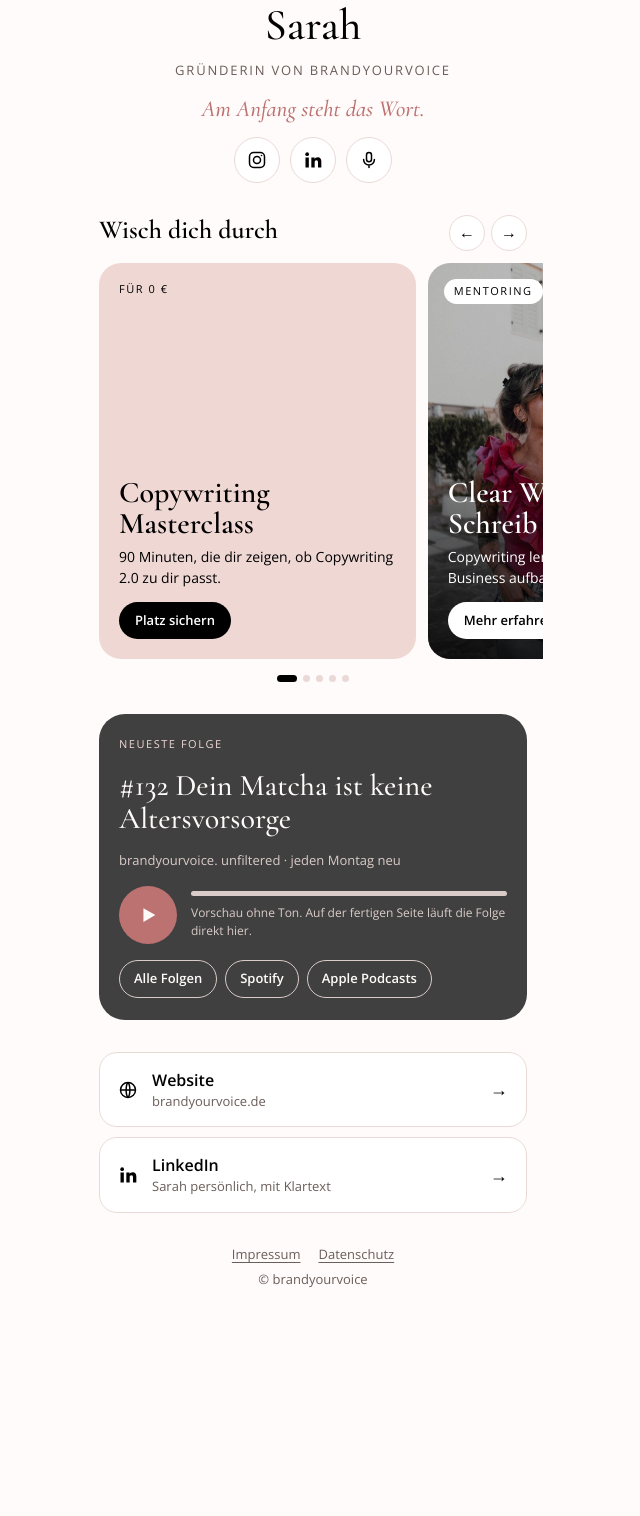
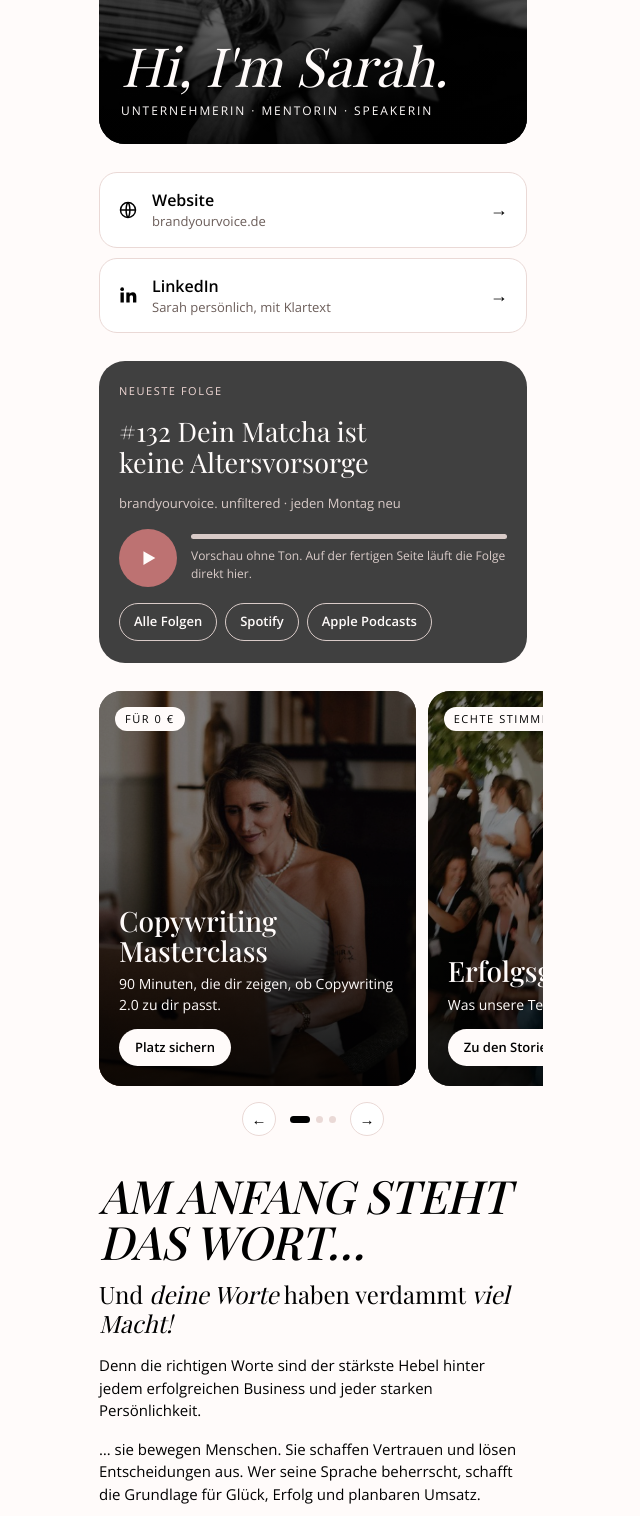
Before and after one commit to julezbc/sarahxjulez, a plain HTML site: page marketing/link-in-bio/index.html in a window 1280 px wide. Shown: the part 415-1931 px from the top of the page, without its empty margins (327-967 px from the left). Before the commit the page ends 1749 px from the top, so only its background shows below. Drawn offline with nearby package versions, Linux system fonts and the light colour scheme; a web font is replaced by a local one.

Commit message:
Link-in-Bio-Entwurf: neues Startbild, neue Reihenfolge, Leitsatz am Ende (Sarah)
Co-Authored-By: Claude Fable 5.2 <noreply@anthropic.com>
Claude-Session: https://claude.ai/code/session_01Gaa4FSq8VdLtQGNn2eb1LN

```diff
--- a/marketing/link-in-bio/index.html
+++ b/marketing/link-in-bio/index.html
@@ -1,8 +1,8 @@
 <title>brandyourvoice Link in Bio</title>
 <meta name="claude:viewport-fit-sides" content="cover">
-<link rel="stylesheet" href="https://fonts.googleapis.com/css2?family=Cormorant+Garamond:ital,wght@0,500;0,600;1,500&family=Open+Sans:wght@300;400;600&display=swap">
+<link rel="stylesheet" href="https://fonts.googleapis.com/css2?family=Playfair+Display:ital,wght@0,400;0,500;1,400;1,500&family=Open+Sans:wght@300;400;600&display=swap">
 <style>
-  /* Layout: eine schmale Handy-Spalte. Foto im Bogen, Kacheln zum Wischen, ein anthrazitfarbener Podcast-Block als einziger lauter Moment. */
+  /* Layout: eine schmale Handy-Spalte. Schwarz-Weiß-Foto mit Schrift darauf, Links, Podcast, Foto-Kacheln zum Wischen, zum Schluss der Leitsatz. */
   :root {
     --grund: #fffbfa;       /* Hintergrund */
     --papier: #ffffff;
@@ -15,7 +15,8 @@
     --auf-dunkel: #fffbfa;
     --auf-dunkel-leise: #d9cbc8;
     --linie: #ead9d6;
-    --display: "Cormorant Garamond", "Iowan Old Style", Georgia, serif;
+    --schleier: rgba(0, 0, 0, .42);   /* dunkelt Fotos ab, damit die Schrift lesbar ist */
+    --display: "Playfair Display", "Didot", "Bodoni MT", Georgia, serif;
     --text: "Open Sans", "Segoe UI", Helvetica, Arial, sans-serif;
     --rand: max(16px, env(safe-area-inset-left, 0px));
     --rand-r: max(16px, env(safe-area-inset-right, 0px));
@@ -24,53 +25,31 @@
   body { background: var(--grund); color: var(--tinte); font-family: var(--text); font-size: 16px; line-height: 1.5; }
   a { color: inherit; text-decoration: none; }
   a:focus-visible, button:focus-visible { outline: 3px solid var(--rot); outline-offset: 3px; border-radius: 12px; }
-  .seite { max-width: 460px; margin: 0 auto; padding-block: 20px 36px; display: flex; flex-direction: column; gap: 32px; }
+  .seite { max-width: 460px; margin: 0 auto; padding-block: 16px 36px; display: flex; flex-direction: column; gap: 28px; }
   .g { padding-left: var(--rand); padding-right: var(--rand-r); }
 
-  /* Kopf */
-  .kopf { display: flex; flex-direction: column; align-items: center; gap: 14px; text-align: center; }
-  .entwurf { align-self: flex-end; font-size: 11px; letter-spacing: .12em; text-transform: uppercase; background: var(--rose); padding: 4px 10px; border-radius: 99px; }
-  .bogen { width: 62%; aspect-ratio: 4 / 5; max-width: 100%; border-radius: 999px 999px 18px 18px; overflow: hidden; background: var(--rose); }
-  .bogen img { width: 100%; height: 100%; object-fit: cover; object-position: 50% 30%; display: block; }
-  h1 { font-family: var(--display); font-weight: 500; font-size: 44px; line-height: 1; margin: 6px 0 0; }
-  .rolle { font-size: 13px; letter-spacing: .14em; text-transform: uppercase; color: var(--tinte-leise); margin: 0; }
-  .satz { font-family: var(--display); font-style: italic; font-size: 23px; line-height: 1.25; margin: 0; max-width: 18em; text-wrap: balance; color: var(--rot); }
-  .kanaele { display: flex; gap: 10px; }
-  .kanaele a { width: 46px; height: 46px; border-radius: 50%; background: var(--papier); border: 1px solid var(--linie); display: grid; place-items: center; }
-  .kanaele svg { width: 20px; height: 20px; }
+  /* Startbild */
+  .start { position: relative; aspect-ratio: 4 / 5; max-width: 100%; border-radius: 26px; overflow: hidden; background: var(--anthrazit); color: var(--auf-dunkel); display: flex; flex-direction: column; justify-content: flex-end; padding: 24px 22px; }
+  .start img { position: absolute; inset: 0; width: 100%; height: 100%; object-fit: cover; object-position: 50% 18%; }
+  .start::after { content: ""; position: absolute; inset: 45% 0 0; background: linear-gradient(to bottom, transparent, var(--tinte)); opacity: .85; }
+  .start > *:not(img) { position: relative; z-index: 1; }
+  .entwurf { position: absolute !important; top: 14px; right: 14px; font-size: 11px; letter-spacing: .12em; text-transform: uppercase; background: var(--rose); color: var(--tinte); padding: 4px 10px; border-radius: 99px; }
+  h1 { font-family: var(--display); font-style: italic; font-weight: 400; font-size: clamp(40px, 12vw, 54px); line-height: 1; margin: 0 0 10px; }
+  .rolle { font-size: 12px; letter-spacing: .16em; text-transform: uppercase; margin: 0; }
 
-  /* Kacheln zum Wischen */
-  .abschnitt-kopf { display: flex; justify-content: space-between; align-items: baseline; margin-bottom: 12px; }
-  h2 { font-family: var(--display); font-weight: 600; font-size: 26px; line-height: 1.1; margin: 0; }
-  .pfeile { display: flex; gap: 6px; }
-  .pfeile button { width: 36px; height: 36px; border-radius: 50%; border: 1px solid var(--linie); background: var(--papier); color: var(--tinte); font-size: 16px; cursor: pointer; }
-  .band { display: flex; gap: 12px; overflow-x: auto; scroll-snap-type: x mandatory; scroll-padding-left: var(--rand); padding-left: var(--rand); padding-right: var(--rand-r); padding-bottom: 4px; scrollbar-width: none; }
-  .band::-webkit-scrollbar { display: none; }
-  .kachel { flex: 0 0 74%; aspect-ratio: 4 / 5; scroll-snap-align: start; border-radius: 22px; padding: 20px; display: flex; flex-direction: column; justify-content: flex-end; gap: 8px; position: relative; overflow: hidden; color: var(--tinte); }
-  .kachel .marke { position: absolute; top: 18px; left: 20px; font-size: 11px; letter-spacing: .14em; text-transform: uppercase; }
-  .kachel h3 { font-family: var(--display); font-weight: 600; font-size: 30px; line-height: 1.02; margin: 0; text-wrap: balance; }
-  .kachel p { margin: 0; font-size: 14px; line-height: 1.45; }
-  .kachel .los { margin-top: 6px; align-self: flex-start; font-size: 13px; font-weight: 600; background: var(--tinte); color: var(--papier); padding: 9px 16px; border-radius: 99px; }
-  .k-rose { background: var(--rose); }
-  .k-anthrazit { background: var(--anthrazit); }
-  .k-braun { background: var(--braun); }
-  .k-dunkel { color: var(--auf-dunkel); }
-  .k-dunkel p { font-size: 15px; }
-  .k-dunkel .los { background: var(--grund); color: var(--tinte); }
-  .k-foto { color: var(--papier); }
-  .k-foto img { position: absolute; inset: 0; width: 100%; height: 100%; object-fit: cover; }
-  .k-foto::after { content: ""; position: absolute; inset: 35% 0 0; background: linear-gradient(to bottom, transparent, var(--tinte)); opacity: .82; }
-  .k-foto > *:not(img) { position: relative; z-index: 1; }
-  .k-foto .marke { position: absolute; background: var(--papier); color: var(--tinte); padding: 4px 10px; border-radius: 99px; top: 16px; left: 16px; }
-  .k-foto .los { background: var(--papier); color: var(--tinte); }
-  .punkte { display: flex; justify-content: center; gap: 6px; margin-top: 12px; }
-  .punkte span { width: 7px; height: 7px; border-radius: 50%; background: var(--linie); transition: width .2s, background .2s; }
-  .punkte span.an { width: 20px; border-radius: 99px; background: var(--tinte); }
+  /* Links */
+  .links { display: flex; flex-direction: column; gap: 10px; }
+  .links a { display: flex; align-items: center; gap: 14px; background: var(--papier); border: 1px solid var(--linie); border-radius: 18px; padding: 15px 18px; }
+  .links svg { width: 20px; height: 20px; flex: none; }
+  .links b { font-weight: 600; display: block; }
+  .links small { color: var(--tinte-leise); font-size: 13px; }
+  .links .pf { margin-left: auto; font-size: 18px; }
+  .links span { min-width: 0; }
 
   /* Podcast */
   .podcast { background: var(--anthrazit); color: var(--auf-dunkel); border-radius: 26px; padding: 22px 20px; display: flex; flex-direction: column; gap: 16px; }
   .podcast .auge { font-size: 11px; letter-spacing: .14em; text-transform: uppercase; color: var(--rose); margin: 0; }
-  .podcast h2 { font-size: 30px; font-weight: 500; }
+  .podcast h2 { font-family: var(--display); font-size: 27px; font-weight: 400; line-height: 1.15; margin: 0; text-wrap: balance; }
   .podcast .show { margin: 0; font-size: 13px; color: var(--auf-dunkel-leise); }
   .spieler { display: flex; align-items: center; gap: 14px; }
   .play { flex: none; width: 58px; height: 58px; border-radius: 50%; border: 0; background: var(--rot); color: var(--auf-dunkel); cursor: pointer; display: grid; place-items: center; }
@@ -82,86 +61,59 @@
   .wo { display: flex; flex-wrap: wrap; gap: 8px; }
   .wo a { font-size: 13px; font-weight: 600; border: 1px solid var(--auf-dunkel-leise); padding: 8px 14px; border-radius: 99px; }
 
-  /* Links */
-  .links { display: flex; flex-direction: column; gap: 10px; }
-  .links a { display: flex; align-items: center; gap: 14px; background: var(--papier); border: 1px solid var(--linie); border-radius: 18px; padding: 15px 18px; }
-  .links svg { width: 20px; height: 20px; flex: none; }
-  .links b { font-weight: 600; display: block; }
-  .links small { color: var(--tinte-leise); font-size: 13px; }
-  .links .pf { margin-left: auto; font-size: 18px; }
-  .links span { min-width: 0; }
+  /* Kacheln zum Wischen */
+  .band { display: flex; gap: 12px; overflow-x: auto; scroll-snap-type: x mandatory; scroll-padding-left: var(--rand); padding-left: var(--rand); padding-right: var(--rand-r); padding-bottom: 4px; scrollbar-width: none; }
+  .band::-webkit-scrollbar { display: none; }
+  .kachel { flex: 0 0 74%; aspect-ratio: 4 / 5; scroll-snap-align: start; border-radius: 22px; padding: 20px; display: flex; flex-direction: column; justify-content: flex-end; gap: 8px; position: relative; overflow: hidden; background: var(--anthrazit); color: var(--auf-dunkel); }
+  .kachel img { position: absolute; inset: 0; width: 100%; height: 100%; object-fit: cover; }
+  .kachel::before { content: ""; position: absolute; inset: 0; background: var(--schleier); z-index: 1; }
+  .kachel::after { content: ""; position: absolute; inset: 40% 0 0; background: linear-gradient(to bottom, transparent, var(--tinte)); opacity: .8; z-index: 1; }
+  .kachel > *:not(img) { position: relative; z-index: 2; }
+  .kachel .marke { position: absolute; top: 16px; left: 16px; font-size: 11px; letter-spacing: .14em; text-transform: uppercase; background: var(--grund); color: var(--tinte); padding: 4px 10px; border-radius: 99px; }
+  .kachel h3 { font-family: var(--display); font-weight: 500; font-size: 28px; line-height: 1.08; margin: 0; text-wrap: balance; }
+  .kachel p { margin: 0; font-size: 14px; line-height: 1.45; }
+  .kachel .los { margin-top: 6px; align-self: flex-start; font-size: 13px; font-weight: 600; background: var(--grund); color: var(--tinte); padding: 9px 16px; border-radius: 99px; }
+  .steuer { display: flex; justify-content: center; align-items: center; gap: 14px; margin-top: 12px; }
+  .steuer button { width: 34px; height: 34px; border-radius: 50%; border: 1px solid var(--linie); background: var(--papier); color: var(--tinte); font-size: 15px; cursor: pointer; }
+  .punkte { display: flex; gap: 6px; }
+  .punkte span { width: 7px; height: 7px; border-radius: 50%; background: var(--linie); transition: width .2s, background .2s; }
+  .punkte span.an { width: 20px; border-radius: 99px; background: var(--tinte); }
 
-  footer { text-align: center; font-size: 13px; color: var(--tinte-leise); display: flex; flex-direction: column; gap: 6px; }
+  /* Leitsatz */
+  .leitsatz { display: flex; flex-direction: column; gap: 16px; padding-block: 8px; }
+  .leitsatz h2 { font-family: var(--display); font-style: italic; font-weight: 500; text-transform: uppercase; font-size: clamp(34px, 10.5vw, 46px); line-height: 1; letter-spacing: -.01em; margin: 0; }
+  .leitsatz .zweite { font-family: var(--display); font-size: 24px; line-height: 1.2; margin: 0; }
+  .leitsatz p { margin: 0; font-size: 15px; max-width: 34em; }
+
+  footer { text-align: center; font-size: 13px; color: var(--tinte-leise); display: flex; flex-direction: column; gap: 6px; border-top: 1px solid var(--linie); padding-top: 20px; }
   footer nav { display: flex; justify-content: center; gap: 18px; }
   footer a { text-decoration: underline; text-underline-offset: 3px; }
-  @media (prefers-reduced-motion: reduce) { .band { scroll-behavior: auto; } .punkte span { transition: none; } }
+  @media (prefers-reduced-motion: reduce) { .punkte span { transition: none; } }
 </style>
 
 <main class="seite">
 
-  <header class="kopf g">
-    <span class="entwurf">Entwurf</span>
-    <div class="bogen"><img src="img/sarah-lachend.jpg" alt="Sarah sitzt lachend auf einem Sofa"></div>
-    <h1>Sarah</h1>
-    <p class="rolle">Gründerin von brandyourvoice</p>
-    <p class="satz">Am Anfang steht das Wort.</p>
-    <nav class="kanaele" aria-label="Kanäle">
-      <a href="https://www.instagram.com/brandyourvoice/" target="_blank" rel="noopener" aria-label="Instagram">
-        <svg viewBox="0 0 24 24" fill="none" stroke="currentColor" stroke-width="1.8"><rect x="3" y="3" width="18" height="18" rx="5"/><circle cx="12" cy="12" r="4.2"/><circle cx="17.4" cy="6.6" r="1" fill="currentColor" stroke="none"/></svg>
-      </a>
-      <a href="https://www.linkedin.com/in/brandyourvoice-sarah/" target="_blank" rel="noopener" aria-label="LinkedIn">
-        <svg viewBox="0 0 24 24" fill="currentColor"><rect x="3" y="9" width="4" height="12"/><circle cx="5" cy="5" r="2.2"/><path d="M10 9h3.8v1.8c.7-1.2 2-2.1 3.9-2.1 3 0 4.3 1.9 4.3 5.2V21h-4v-6.300c0-1.600-.6-2.500-1.900-2.500-1.400 0-2.100 1-2.100 2.600V21h-4z"/></svg>
-      </a>
-      <a href="https://brandyourvoice.de/podcast/" target="_blank" rel="noopener" aria-label="Podcast">
-        <svg viewBox="0 0 24 24" fill="none" stroke="currentColor" stroke-width="1.8" stroke-linecap="round"><rect x="9" y="3" width="6" height="11" rx="3"/><path d="M5.500 11.500a6.500 6.500 0 0 0 13 0M12 18v3"/></svg>
-      </a>
-    </nav>
+  <header class="g">
+    <div class="start">
+      <img src="img/sarah-sw.jpg" alt="Sarah, Porträt in Schwarz-Weiß">
+      <span class="entwurf">Entwurf</span>
+      <h1>Hi, I'm Sarah.</h1>
+      <p class="rolle">Unternehmerin · Mentorin · Speakerin</p>
+    </div>
   </header>
 
-  <section aria-labelledby="t-kacheln">
-    <div class="abschnitt-kopf g">
-      <h2 id="t-kacheln">Wisch dich durch</h2>
-      <div class="pfeile">
-        <button type="button" id="zurueck" aria-label="Vorherige Kachel">←</button>
-        <button type="button" id="weiter" aria-label="Nächste Kachel">→</button>
-      </div>
-    </div>
-    <div class="band" id="band">
-      <a class="kachel k-rose" href="https://brandyourvoice.de/copywriting-masterclass/" target="_blank" rel="noopener">
-        <span class="marke">Für 0 €</span>
-        <h3>Copywriting Masterclass</h3>
-        <p>90 Minuten, die dir zeigen, ob Copywriting 2.0 zu dir passt.</p>
-        <span class="los">Platz sichern</span>
-      </a>
-      <a class="kachel k-foto" href="https://brandyourvoice.de/copywriting-beratung/" target="_blank" rel="noopener">
-        <img src="img/sarah-pink.jpg" alt="">
-        <span class="marke">Mentoring</span>
-        <h3>Clear Words. Schreib dich frei!</h3>
-        <p>Copywriting lernen und dein eigenes Business aufbauen.</p>
-        <span class="los">Mehr erfahren</span>
-      </a>
-      <a class="kachel k-anthrazit k-dunkel" href="https://brandyourvoice.de/brandyourai-warteliste/" target="_blank" rel="noopener">
-        <span class="marke">Warteliste</span>
-        <h3>brandyourAI</h3>
-        <p>KI, die klingt wie du. Nicht wie ein Roboter mit Schreibkrampf.</p>
-        <span class="los">Auf die Warteliste</span>
-      </a>
-      <a class="kachel k-foto" href="https://brandyourvoice.de/erfolgsgeschichten/" target="_blank" rel="noopener">
-        <img src="img/sarah-nische.jpg" alt="">
-        <span class="marke">Echte Stimmen</span>
-        <h3>Erfolgs&shy;geschichten</h3>
-        <p>Was unsere Teilnehmerinnen erzählen.</p>
-        <span class="los">Zu den Stories</span>
-      </a>
-      <a class="kachel k-braun k-dunkel" href="https://brandyourvoice.de/" target="_blank" rel="noopener">
-        <span class="marke">Newsletter</span>
-        <h3>Prosecco-Date</h3>
-        <p>Jeden Sonntag ehrliche Einblicke hinter die Kulissen, direkt in dein Postfach.</p>
-        <span class="los">Anmelden</span>
-      </a>
-    </div>
-    <div class="punkte" id="punkte" aria-hidden="true"></div>
-  </section>
+  <nav class="links g" aria-label="Links">
+    <a href="https://brandyourvoice.de/" target="_blank" rel="noopener">
+      <svg viewBox="0 0 24 24" fill="none" stroke="currentColor" stroke-width="1.8"><circle cx="12" cy="12" r="9"/><path d="M3 12h18M12 3c3 3.200 3 14.800 0 18M12 3c-3 3.200-3 14.800 0 18"/></svg>
+      <span><b>Website</b><small>brandyourvoice.de</small></span>
+      <span class="pf">→</span>
+    </a>
+    <a href="https://www.linkedin.com/in/brandyourvoice-sarah/" target="_blank" rel="noopener">
+      <svg viewBox="0 0 24 24" fill="currentColor"><rect x="3" y="9" width="4" height="12"/><circle cx="5" cy="5" r="2.2"/><path d="M10 9h3.8v1.8c.7-1.2 2-2.1 3.9-2.1 3 0 4.3 1.9 4.3 5.2V21h-4v-6.300c0-1.600-.6-2.500-1.900-2.500-1.400 0-2.100 1-2.100 2.600V21h-4z"/></svg>
+      <span><b>LinkedIn</b><small>Sarah persönlich, mit Klartext</small></span>
+      <span class="pf">→</span>
+    </a>
+  </nav>
 
   <section class="g" aria-labelledby="t-podcast">
     <div class="podcast">
@@ -185,18 +137,43 @@
     </div>
   </section>
 
-  <nav class="links g" aria-label="Weitere Links">
-    <a href="https://brandyourvoice.de/" target="_blank" rel="noopener">
-      <svg viewBox="0 0 24 24" fill="none" stroke="currentColor" stroke-width="1.8"><circle cx="12" cy="12" r="9"/><path d="M3 12h18M12 3c3 3.200 3 14.800 0 18M12 3c-3 3.200-3 14.800 0 18"/></svg>
-      <span><b>Website</b><small>brandyourvoice.de</small></span>
-      <span class="pf">→</span>
-    </a>
-    <a href="https://www.linkedin.com/in/brandyourvoice-sarah/" target="_blank" rel="noopener">
-      <svg viewBox="0 0 24 24" fill="currentColor"><rect x="3" y="9" width="4" height="12"/><circle cx="5" cy="5" r="2.2"/><path d="M10 9h3.8v1.8c.7-1.2 2-2.1 3.9-2.1 3 0 4.3 1.9 4.3 5.2V21h-4v-6.300c0-1.600-.6-2.500-1.900-2.500-1.400 0-2.100 1-2.100 2.600V21h-4z"/></svg>
-      <span><b>LinkedIn</b><small>Sarah persönlich, mit Klartext</small></span>
-      <span class="pf">→</span>
-    </a>
-  </nav>
+  <section aria-label="Angebote zum Durchwischen">
+    <div class="band" id="band">
+      <a class="kachel" href="https://brandyourvoice.de/copywriting-masterclass/" target="_blank" rel="noopener">
+        <img src="img/sarah-laptop.png" alt="">
+        <span class="marke">Für 0 €</span>
+        <h3>Copywriting Masterclass</h3>
+        <p>90 Minuten, die dir zeigen, ob Copywriting 2.0 zu dir passt.</p>
+        <span class="los">Platz sichern</span>
+      </a>
+      <a class="kachel" href="https://brandyourvoice.de/erfolgsgeschichten/" target="_blank" rel="noopener">
+        <img src="img/gruppe.webp" alt="">
+        <span class="marke">Echte Stimmen</span>
+        <h3>Erfolgs&shy;geschichten</h3>
+        <p>Was unsere Teilnehmerinnen erzählen.</p>
+        <span class="los">Zu den Stories</span>
+      </a>
+      <a class="kachel" href="https://brandyourvoice.de/" target="_blank" rel="noopener">
+        <img src="img/sarah-gehend.jpg" alt="" style="object-position: 50% 22%">
+        <span class="marke">Newsletter</span>
+        <h3>Prosecco-Date</h3>
+        <p>Jeden Sonntag ehrliche Einblicke hinter die Kulissen, direkt in dein Postfach.</p>
+        <span class="los">Anmelden</span>
+      </a>
+    </div>
+    <div class="steuer">
+      <button type="button" id="zurueck" aria-label="Vorherige Kachel">←</button>
+      <div class="punkte" id="punkte" aria-hidden="true"></div>
+      <button type="button" id="weiter" aria-label="Nächste Kachel">→</button>
+    </div>
+  </section>
+
+  <section class="leitsatz g" aria-labelledby="t-leitsatz">
+    <h2 id="t-leitsatz">Am Anfang steht das Wort…</h2>
+    <p class="zweite">Und <em>deine Worte</em> haben verdammt <em>viel Macht!</em></p>
+    <p>Denn die richtigen Worte sind der stärkste Hebel hinter jedem erfolgreichen Business und jeder starken Persönlichkeit.</p>
+    <p>… sie bewegen Menschen. Sie schaffen Vertrauen und lösen Entscheidungen aus. Wer seine Sprache beherrscht, schafft die Grundlage für Glück, Erfolg und planbaren Umsatz.</p>
+  </section>
 
   <footer class="g">
     <nav aria-label="Rechtliches">
```
Also changed, not shown: marketing/link-in-bio/img/gruppe.webp (added), marketing/link-in-bio/img/sarah-gehend.jpg (added), marketing/link-in-bio/img/sarah-laptop.png (added), marketing/link-in-bio/img/sarah-sw.jpg (added), 1 other file.
